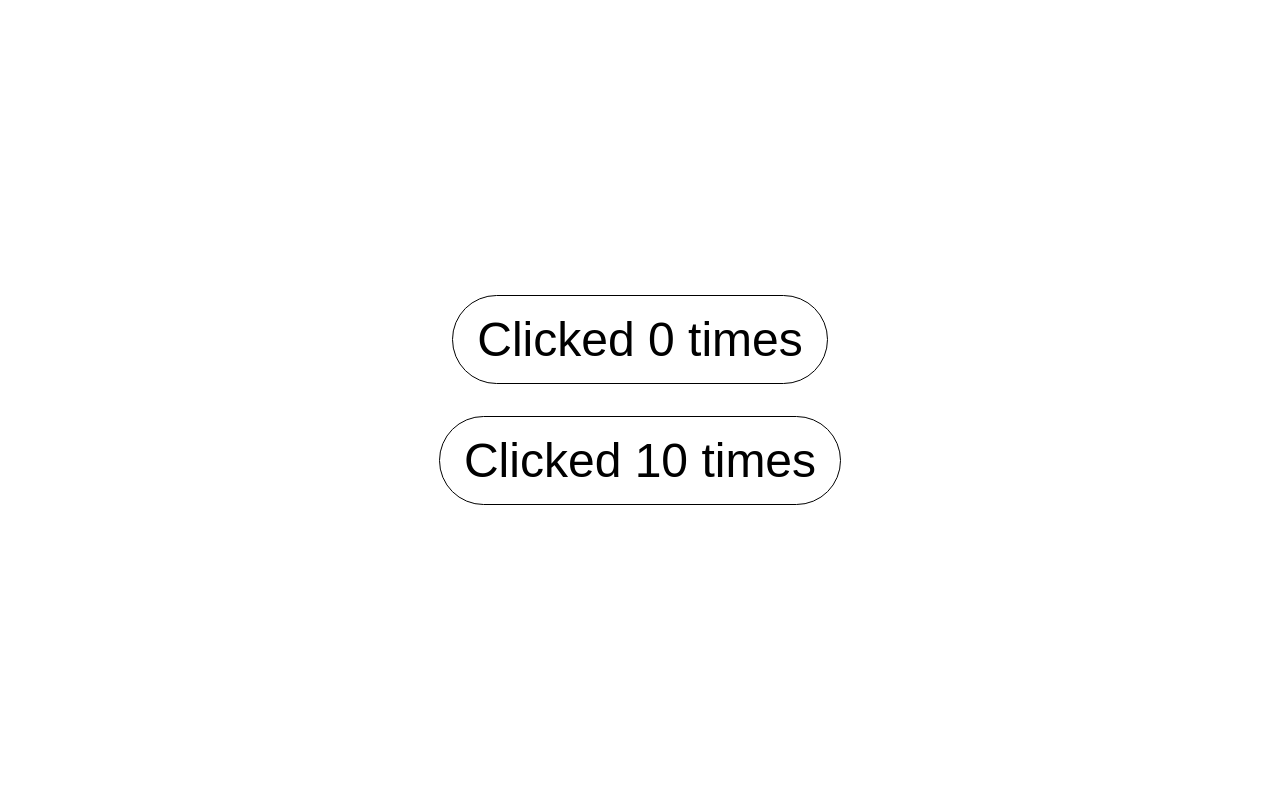
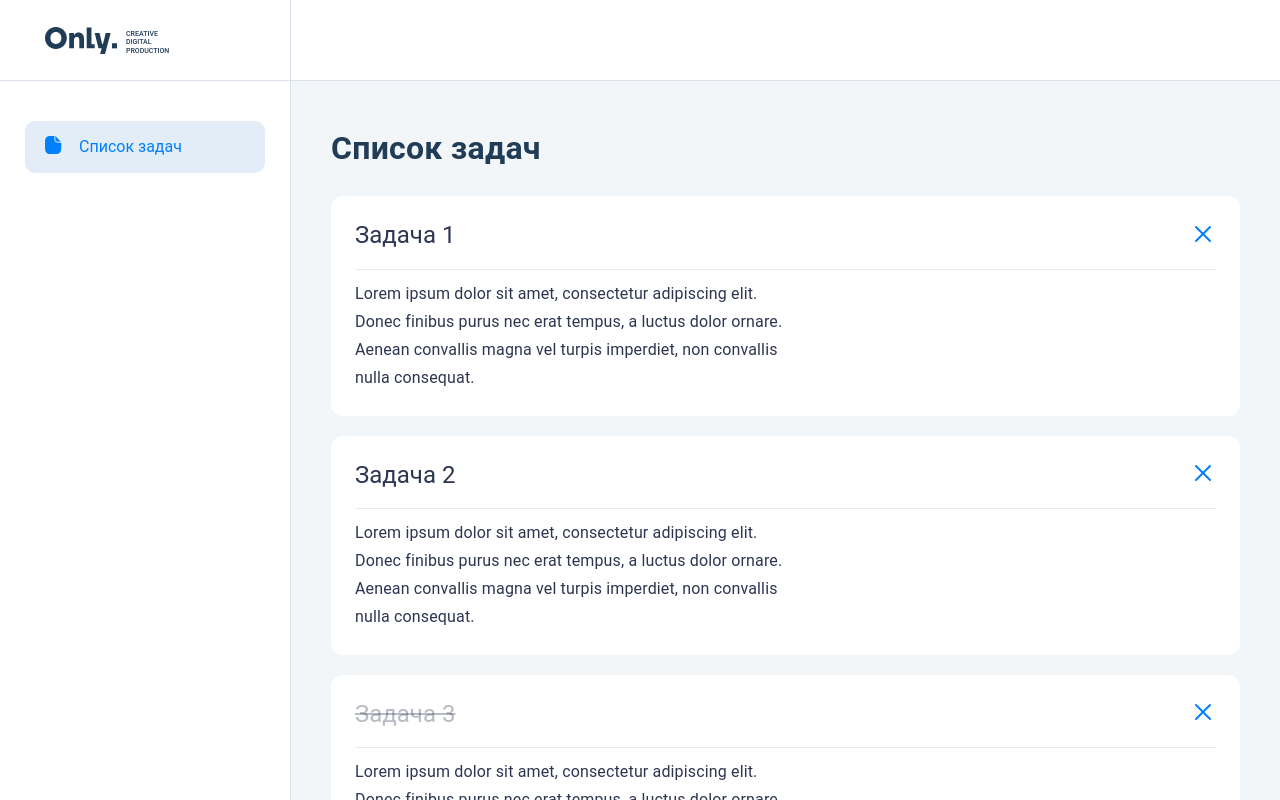
Before and after one commit to only-digital/internship-tasks, a Next.js app: page / in a window 1280 px wide. Shown: the top 800 px of the page. Built offline with nearby package versions, Linux system fonts and the light colour scheme.

Commit message:
main view + isCompleted functional

```diff
--- /dev/null
+++ b/src/components/todo-list/todo-list.jsx
@@ -0,0 +1,45 @@
+import {useState} from "react";
+import styled from './todo-list.module.scss';
+import data from '../../../data/index.json';
+
+const TodoList = () => {
+  const [state, setState] = useState(data.tasks.map((e) => e.isCompleted))
+  console.log(state)
+
+
+  const onCompleteTask = (element, index) => {
+    setState(state.map((e,i) => i === index ? e = element : e));
+    console.log(`changes ${state}`)
+  }
+  return (
+      <div className={styled.TodoList}>
+        <h1 className={styled.TodoList__header}>{data.title}</h1>
+        {data.tasks.map((elem, index) =>
+
+          <div className={styled.TodoList__item} key={`key-${index}`}>
+
+            <div className={styled.TodoList__label}>
+
+              {state[index]
+                ? <h2 className={styled.TodoList__labelNameCompleted} onClick={(event) => onCompleteTask(!state[index], index)} id={`id-${index+1}`}>{elem.title}</h2>
+                : <h2 className={styled.TodoList__labelName} onClick={(event) => onCompleteTask(!state[index], index)} id={`id-${index+1}`}>{elem.title}</h2>}
+              <a href="#" className={styled.TodoList__labelClose}>
+                <svg xmlns="http://www.w3.org/2000/svg" width="26" height="26" viewBox="0 0 26 26" fill="none">
+                  <path d="M20 6L6 20" stroke="#007FFF" strokeWidth="2" strokeLinecap="round"/>
+                  <path d="M6 6L20 20" stroke="#007FFF" strokeWidth="2" strokeLinecap="round"/>
+                </svg>
+              </a>
+            </div>
+            <p className={styled.TodoList__description}>{elem.text}</p>
+          </div>
+          )}
+
+
+
+
+          {/* Your code here */}
+      </div>
+  )
+}
+
+export default TodoList;
--- /dev/null
+++ b/src/components/todo-list/todo-list.module.scss
@@ -0,0 +1,50 @@
+.TodoList {
+	&__header {
+		color: #213C57;
+		font: 600 normal 32px/123.5% 'Roboto', sans-serif;
+		font-feature-settings: 'clig' off, 'liga' off;
+		letter-spacing: 0.25px;
+		margin-bottom: 28px;
+	}
+	&__item {
+		background-color: #ffffff;
+		margin-bottom: 20px;
+		border-radius: 12px;
+		padding: 24px
+	}
+	&__label {
+		display: flex;
+		align-items: center;
+		justify-content: space-between;
+		border-bottom: 1px solid #E7EAEE;
+		padding-bottom: 17px;
+		margin-bottom: 10px;
+	}
+	&__labelName {
+		//cursor: default;
+		transition: color 0.3s ease-in-out 0s;
+		color: rgba(22, 31, 62, 0.90);
+		font: 400 normal 24px/130% 'Roboto', sans-serif;
+		&:hover {
+			transition: color 0.3s ease-in-out 0s;
+			color: #007FFF;
+		}
+
+	}
+	&__labelNameCompleted {
+		color: rgba(22, 31, 62, 0.30);
+		text-decoration-line: line-through;
+		//cursor: default;
+		transition: color 0.3s ease-in-out 0s;
+		font: 400 normal 24px/130% 'Roboto', sans-serif;
+
+	}
+
+	&__description {
+		color: rgba(22, 31, 62, 0.90);
+		font: 400 normal 16px/175% 'Roboto', sans-serif;
+		max-width: 50%;
+		overflow: hidden;
+		letter-spacing: 0.15px;
+	}
+}
--- a/src/pages/index.js
+++ b/src/pages/index.js
@@ -1,5 +1,6 @@
 import styles from '../styles/index.module.scss'
 import ExampleButton from "../components/example-button/example-button";
+import TodoList from "../components/todo-list/todo-list"
 import {getIndexPage} from "../../lib/api";
 
 function Index(props) {
@@ -7,14 +8,39 @@ function Index(props) {
     console.log(props)
 
     return (
-        <main className={styles.main}>
-            <ExampleButton/>
 
-            <ExampleButton initialValue={10}/>
-
-            {/* Your code here */}
-
-        </main>
+      <main className={styles.main}>
+        <div className={styles.main__block}>
+          <div className={styles.main__headerLogo}>
+            <a href="#" className={styles.main__headerLogoIcon}>
+              <svg xmlns="http://www.w3.org/2000/svg" width="72" height="27" viewBox="0 0 72 27" fill="none">
+                <path d="M0 10.978C0 16.9121 4.479 21.956 10.9176 21.956C17.3561 21.956 21.8352 16.9121 21.8352 10.978C21.8352 5.04396 17.3561 -2.98294e-07 10.9176 0C4.479 2.98294e-07 0 5.04396 0 10.978ZM5.45879 10.978C5.45879 7.41758 7.6983 5.04396 10.9176 5.04396C14.1369 5.04396 16.3764 7.41758 16.3764 10.978C16.3764 14.5385 14.1369 16.9121 10.9176 16.9121C7.6983 16.9121 5.45879 14.5385 5.45879 10.978Z" fill="#213C57"/>
+                <path d="M24.2037 21.3626H28.9626V13.2033C28.9626 11.1264 30.2224 9.79121 31.762 9.79121C33.3017 9.79121 34.2814 10.8297 34.2814 12.6099V21.3626H39.0404V11.8681C39.0404 7.71428 36.9409 5.48901 33.5816 5.48901C30.5023 5.48901 29.2426 8.01099 29.2426 8.01099H28.9626L28.9626 5.93406H24.2037V21.3626Z" fill="#213C57"/>
+                <path d="M41.6998 21.3626H49.678V17.3571H46.4587V0.593404L41.6998 0.593405V21.3626Z" fill="#213C57"/>
+                <path d="M49.6835 5.93406L53.4627 21.3626L56.6819 21.3626L55.1423 27H60.0412L65.6399 5.93406L60.741 5.93406L57.9417 17.0604H57.1018L54.5824 5.93406L49.6835 5.93406Z" fill="#213C57"/>
+                <path d="M66.9331 21.3626H72L72 16.2593H66.9331V21.3626Z" fill="#213C57"/>
+              </svg>
+            </a>
+            <span className={styles.main__headerLogoText}>Creative Digital Production</span>
+          </div>
+          <div className={styles.main__headerLabel}></div>
+          <div className={styles.main__aside}>
+            <a href="#" className={styles.main__asideItem}>
+              <span className={styles.main__asideIcon}>
+                <svg xmlns="http://www.w3.org/2000/svg" width="20" height="20" viewBox="0 0 20 20" fill="none">
+                  <path fill-rule="evenodd" clip-rule="evenodd" d="M11.3989 1H7.685C3.62429 1 2 2.80476 2 7.31667V12.731C2 17.2429 3.62429 19.0476 7.685 19.0476H12.5579C16.6186 19.0476 18.2429 17.2429 18.2429 12.731V7.63395H15.1889C13.9191 7.63395 12.9218 7.42842 12.2631 6.76976C11.6045 6.1111 11.3989 5.11378 11.3989 3.84395V1ZM17.6757 6.68645L12.5579 1H12.3464V3.84395C12.3464 5.06129 12.5554 5.72211 12.9331 6.09977C13.3108 6.47744 13.9716 6.68645 15.1889 6.68645H17.6757Z" fill="#007FFF"/>
+                </svg>
+              </span>
+              <span className={styles.main__asideText}>
+                Список задач
+              </span>
+            </a>
+          </div>
+          <div className={styles.main__content}>
+            <TodoList/>
+          </div>
+        </div>
+    </main>
     )
 }
 
--- a/src/styles/index.module.scss
+++ b/src/styles/index.module.scss
@@ -1,8 +1,58 @@
 .main {
-    display: flex;
-    flex-direction: column;
-    justify-content: center;
-    align-items: center;
-    padding: 6rem;
-    min-height: 100vh;
+
+
+	&__block {
+		background-color: #D9E1EC;
+		display: grid;
+		grid-template-columns: 290px auto;
+		grid-template-rows: 80px auto;
+		grid-column-gap: 1px;
+		grid-row-gap: 1px;
+
+	}
+	&__headerLogo {
+		background-color: #ffffff;
+		grid-area: 1 / 1 / 2 / 2;
+		display: flex;
+		padding: 29px 115px 24px 45px;
+		align-items: center;
+		justify-content: flex-start;
+		column-gap: 9px;
+
+	}
+	&__headerLogoText {
+		color: #213C57;
+		font: 500 normal 7px/120% 'Roboto', sans-serif;
+		text-transform: uppercase;
+		max-width: 49px;
+	}
+	&__headerLabel {
+		grid-area: 1 / 2 / 2 / 3;
+		background-color: #ffffff;
+	}
+	&__aside {
+		grid-area: 2 / 1 / 3 / 2;
+		background-color: #ffffff;
+	}
+	&__content {
+		grid-area: 2 / 2 / 3 / 3;
+		background-color: #F3F6F9;
+		padding: 48px 40px 144px;
+	}
+	&__aside {
+		padding: 40px 25px;
+	}
+	&__asideItem {
+		background: #E3EDF7;
+		display: flex;
+		border-radius: 10px;
+		padding: 13px 18px;
+		justify-content: flex-start;
+		align-items: center;
+		column-gap: 16px;
+	}
+	&__asideText {
+		color: #007FFF;
+		font: 400 normal 16px/160% 'Roboto', sans-serif;
+	}
 }
```
Also changed, not shown: public/Only.png (added), public/close-icon.png (added).
